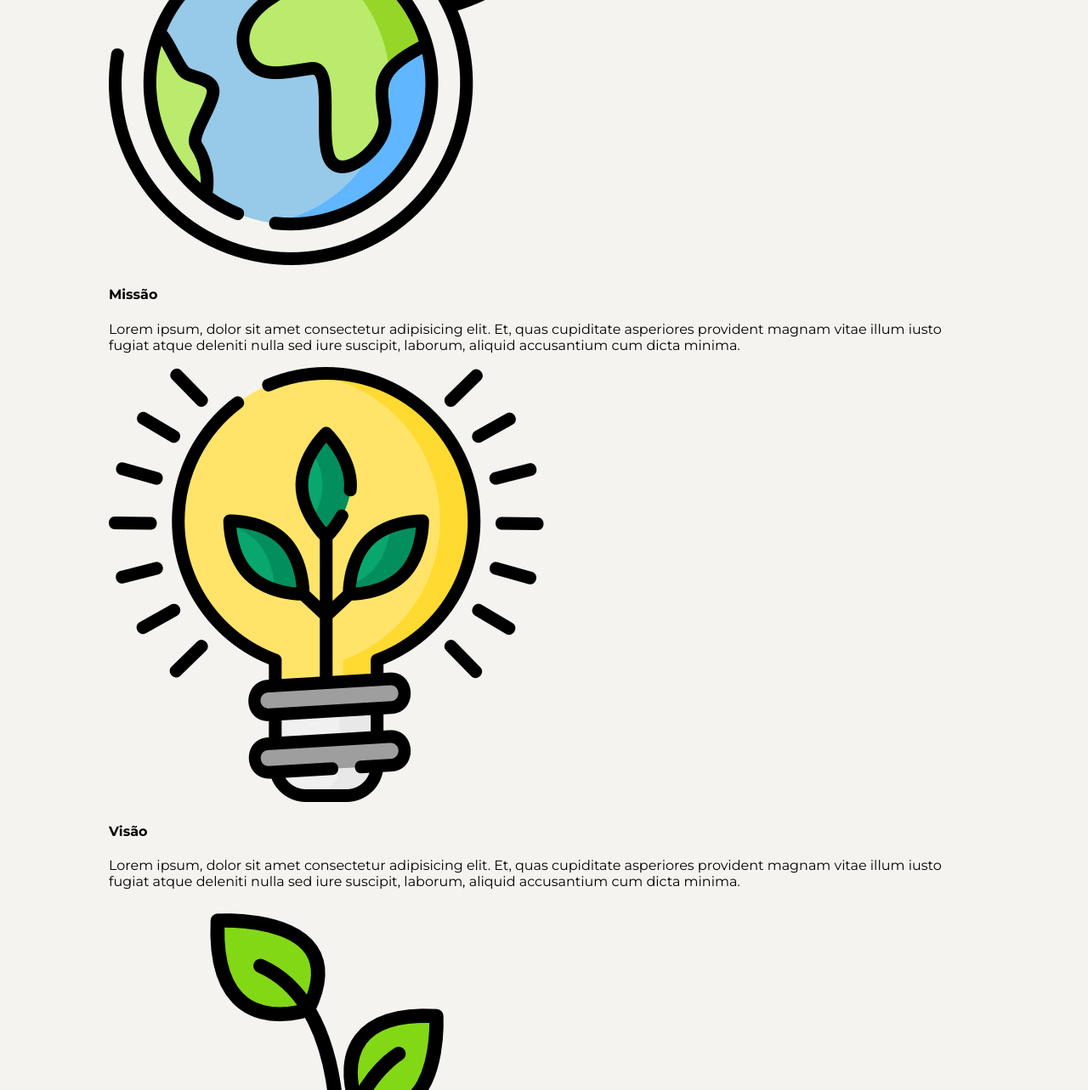
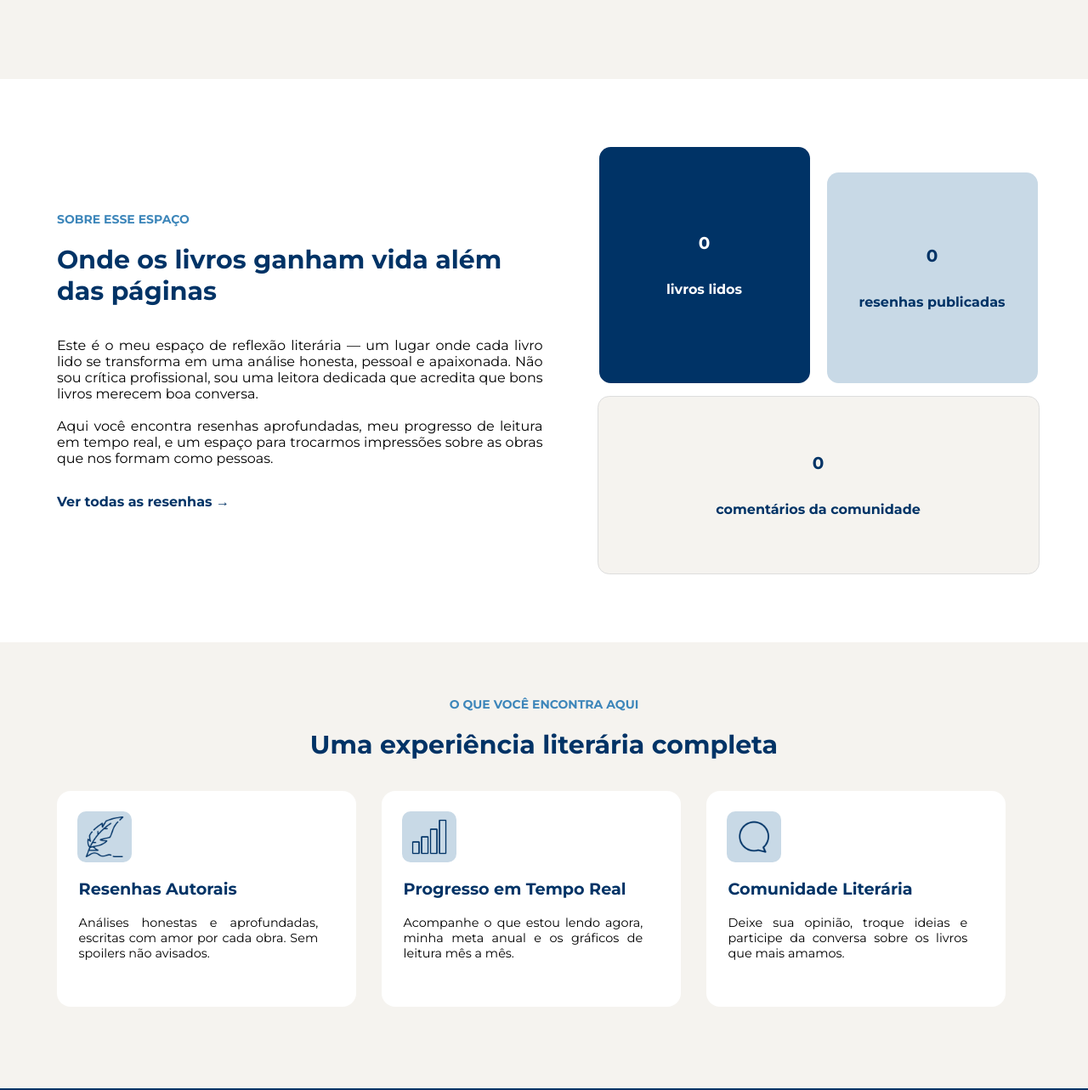
Before and after one commit to Thabata356/ProjetoIndividual, a website: page web-data-viz/public/index.html in a window 1280 px wide. Shown: the part 520-1803 px from the top of the page at 85% size. Drawn offline with Linux system fonts and the light colour scheme.

Commit message:
:sparkles: Feat: Terminar de arrumar o HTML e o CSS da página index.

```diff
--- a/web-data-viz/public/css/estilo.css
+++ b/web-data-viz/public/css/estilo.css
@@ -131,6 +131,7 @@ body {
   display: flex;
   flex-direction: column;
   margin-left: 35px;
+  width: 47%;
 }
 
 .sobre-escrito span {
@@ -181,6 +182,7 @@ body {
 
 .lado-a-lado {
   display: flex;
+  margin-bottom: 15px;
 }
 
 .quadrado1,
@@ -213,6 +215,7 @@ body {
   width: 200px;
   background-color: #003366;
   color: #ffffff;
+  margin-right: 20px;
 }
 
 .quadrado2 {
@@ -270,6 +273,7 @@ body {
   border-radius: 16px;
   display: flex;
   flex-direction: column;
+  margin-right: 30px;
 }
 
 .mini-quadrado {
@@ -363,6 +367,7 @@ h3 {
 
 .footer li{
   margin-right: 26px;
+  color: #ffffff;
 }
 
 .footer .navbar a {
--- a/web-data-viz/public/index.html
+++ b/web-data-viz/public/index.html
@@ -6,25 +6,23 @@
   <meta http-equiv="X-UA-Compatible" content="IE=edge">
   <meta name="viewport" content="width=device-width, initial-scale=1.0">
 
-    <title>AquaTech | Página Inicial</title>
+  <title>FMV | Página Inicial</title>
 
   <script src="./js/sessao.js"></script>
 
   <link rel="stylesheet" href="./css/estilo.css">
-    <link rel="icon" href="./assets/icon/favicon2.ico">
+  <link rel="icon" href="./assets/icon/livro.png">
   <link rel="preconnect" href="https://fonts.gstatic.com">
 </head>
 
 <body>
+
   <div class="header">
     <div class="container">
-        <h1 class="titulo">AquaTech</h1>
+      <img src="./assets/imgs/logo-sem-fundo.png">
       <ul class="navbar">
         <li class="agora">
-            <a href="#">Inicial</a>
-          </li>
-          <li>
-            <a href="simulador.html">Simulador</a>
+          <a href="index.html">Inicial</a>
         </li>
         <li>|</li>
         <li>
@@ -38,45 +36,96 @@
   </div>
 
   <div class="banner">
-      <div class="container">
-        <p>Preservando <span>hoje</span> para existirem <span>amanhã</span>.</p>
+    <h1 class="titulo-principal">Cada página, uma nova folha da sua história</h1>
+    <p>Organize suas leituras, registre reflexões e acompanhe sua evolução como leitor. Uma estante digital feita com
+      carinho para quem ama ler.</p>
+    <br>
+    <a href="cadastro.html"><button class="comecar">Comecar a minha estante</button></a>
+
+  </div>
+
+
+  <div class="sobre">
+    <div class="sobre-escrito">
+      <span>SOBRE ESSE ESPAÇO</span>
+      <h1>Onde os livros ganham vida além das páginas</h1>
+      <p>Este é o meu espaço de reflexão literária — um lugar onde cada livro lido se transforma em uma análise honesta,
+        pessoal e apaixonada. Não sou crítica profissional, sou uma leitora dedicada que acredita que bons livros
+        merecem
+        boa conversa.
+        <br>
+        <br>
+
+        Aqui você encontra resenhas aprofundadas, meu progresso de leitura em tempo real, e um espaço para trocarmos
+        impressões sobre as obras que nos formam como pessoas.
+      </p>
+      <a href="cadastro.html"><button class="btn-texto" id="verResenhas()">Ver todas as resenhas → </button></a>
+    </div>
+
+    <div class="sobre-quadrado">
+      <div class="lado-a-lado">
+        <div class="quadrado1" id="kpi_livros_lidos">
+          <h2>0</h2>
+          <p>livros lidos</p>
+        </div>
+        <div class="quadrado2" id="kpi_resenhas">
+          <h2>0</h2>
+          <p>resenhas publicadas</p>
+        </div>
+      </div>
+      <div class="quadrado3" id="kpi_comentarios">
+        <h2>0</h2>
+        <p>comentários da comunidade</p>
+      </div>
     </div>
   </div>
 
-    <div class="social">
-      <div class="container">
-        <div class="boxes">
-          <div class="box">
-            <img src="assets/imgs/planet-earth_color.png">
-            <h4>Missão</h4>
-            <p>Lorem ipsum, dolor sit amet consectetur adipisicing elit. Et, quas cupiditate asperiores provident magnam
-              vitae illum iusto fugiat atque deleniti nulla sed iure suscipit, laborum, aliquid accusantium cum dicta
-              minima.</p>
+
+  <div class="experiencia">
+    <span>O QUE VOCÊ ENCONTRA AQUI</span>
+    <h1>Uma experiência literária completa</h1>
+    <div class="experiencia-quadrados">
+      <div class="quadrado4">
+        <div class="mini-quadrado">
+          <img src="./assets/imgs/caneta-de-pena.png" class="icon">
+          <img src="./assets/imgs/caneta-de-pena-branca.png" class="icon-branco">
         </div>
-          <div class="box">
-            <img src="assets/imgs/lightbulb_color.png">
-            <h4>Visão</h4>
-            <p>Lorem ipsum, dolor sit amet consectetur adipisicing elit. Et, quas cupiditate asperiores provident magnam
-              vitae illum iusto fugiat atque deleniti nulla sed iure suscipit, laborum, aliquid accusantium cum dicta
-              minima.</p>
+        <h3>Resenhas Autorais</h3>
+        <p>Análises honestas e aprofundadas, escritas com amor por cada obra. Sem spoilers não avisados.</p>
       </div>
-          <div class="box">
-            <img src="assets/imgs/growth_color.png">
-            <h4>Valores</h4>
-            <p>Lorem ipsum, dolor sit amet consectetur adipisicing elit. Et, quas cupiditate asperiores provident magnam
-              vitae illum iusto fugiat atque deleniti nulla sed iure suscipit, laborum, aliquid accusantium cum dicta
-              minima.</p>
+
+      <div class="quadrado5">
+        <div class="mini-quadrado">
+          <img src="./assets/imgs/grafico-de-barras.png" class="icon">
+          <img src="./assets/imgs/grafico-de-barras-branca.png" class="icon-branco">
         </div>
+        <h3>Progresso em Tempo Real</h3>
+        <p>Acompanhe o que estou lendo agora, minha meta anual e os gráficos de leitura mês a mês.</p>
+      </div>
+
+      <div class="quadrado6">
+        <div class="mini-quadrado">
+          <img src="./assets/imgs/bate-papo.png" class="icon">
+          <img src="./assets/imgs/bate-papo-braca.png" class="icon-branco">
+        </div>
+        <h3>Comunidade Literária</h3>
+        <p>Deixe sua opinião, troque ideias e participe da conversa sobre os livros que mais amamos.</p>
       </div>
     </div>
   </div>
 
   <div class="footer">
     <div class="container">
-        <h4>Feito com amor por aluno &hearts; SPTech &copy; 2023</h4>
-        <span class="version">v1.0.0</span>
+      <img src="./assets/imgs/logo-branca.png">
+      <ul class="navbar">
+        <li class="agora"><a href="index.html">Inicial</a></li>
+        <li>|</li>
+        <li><a href="login.html">Login</a></li>
+        <li><a href="cadastro.html">Cadastro</a></li>
+      </ul>
     </div>
   </div>
+
 </body>
 
 </html>
```
Also changed, not shown: web-data-viz/public/dashboard/dashboard.html (+16 -9 lines), 1 other file. Lines whose indentation alone changed are shown as unchanged.
